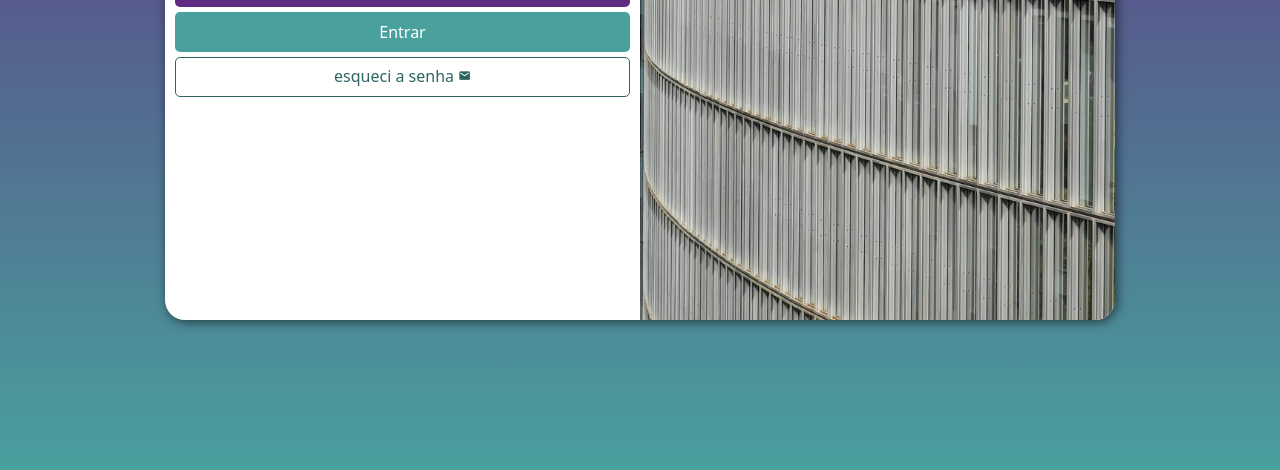
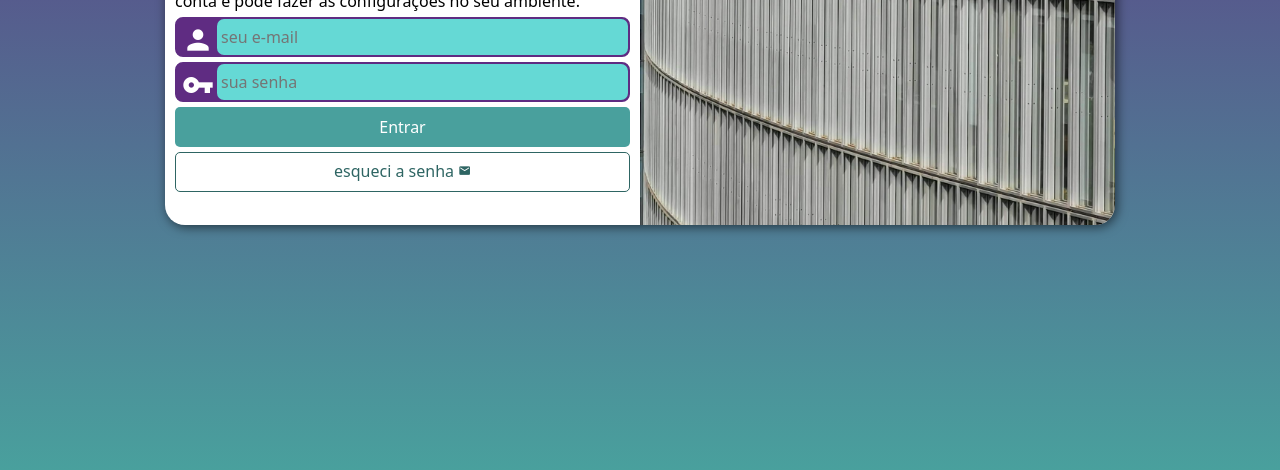
Before and after one commit to zeloyola/projeto-login, a plain HTML site: page index.html in a window 1280 px wide. Shown: the part 330-800 px from the top of the page. Drawn offline with Linux system fonts and the light colour scheme.

Commit message:
Resolução da página de Login

```diff
--- a/estilos/media-query.css
+++ b/estilos/media-query.css
@@ -2,12 +2,14 @@
 
 @media screen and (min-width: 768px) and (max-width:992px) {
 
+    /* cofig. tablet */
     body {
         background-image: linear-gradient(to top, #49a09d, #5f2c82);
     }
 
     section#login {
         width: 80vw;
+        height: 300px;
     }
 
     section#login>div#imagem {
@@ -23,13 +25,15 @@
 }
 
 @media screen and (min-width:992px) {
+ /* Config. Desktop*/
+    body {
 
-    body {
         background-image: linear-gradient(to top, #49a09d, #5f2c82);
     }
 
     section#login {
         width: 950px;
+        height: 310px;
     }
 
     section#login>div#imagem {
@@ -43,7 +47,7 @@
         width: 50%;
     }
 
-    #login>p{
-    font-size: 2em;
+    #login>p {
+        font-size: 2em;
+    }
 }
-}
--- a/estilos/style.css
+++ b/estilos/style.css
@@ -30,15 +30,15 @@ section#login {
     position: absolute;
     top: 50%;
     left: 50%;
-    transform: translate(-50%, -50%);
     overflow: hidden;
 
     background-color: white;
     width: 250px;
-    height: 500px;
+    height: 550px;
     border-radius: 20px;
     box-shadow: 2px 2px 11px rgba(0, 0, 0, 0.581);
 
+    transform: translate(-50%, -50%);
     transition: width .3s, heigth .3s;
     transition-timing-function: ease;
 }
@@ -65,17 +65,44 @@ section#login {
     font-size: .8em;
 }
 
-form>div.campo{
+form>div.campo {
     background-color: #5f2c82;
+    border: 2px solid #5f2c82;
     height: 40px;
-    border-radius: 5px;
+    border-radius: 8px;
     margin: 5px 0px;
 
 }
 
-form label{
+form label {
     display: none;
 }
+
+div.campo>i {
+    color: white;
+    /* background-color: black; */
+    font-size: 2em;
+    width: 40px;
+    padding: 5px;
+}
+
+div.campo>input {
+    background-color: #65d9d5;
+    font-size: 1em;
+    width: calc(100% - 40px);
+    height: 100%;
+    border: 0px;
+    border-radius: 7px;
+    padding: 4px;
+    transform: translateY(-42px) translateX(40px);
+
+}
+
+div.form>input:focus-within {
+    background-color: white;
+    border: none;
+}
+
 
 form>input[type=submit] {
     display: block;
@@ -94,7 +121,7 @@ form>input[type=submit]:hover {
     background-color: #2e6563;
 }
 
-form>a.botao{
+form>a.botao {
     display: block;
     text-align: center;
     font-size: 1em;
@@ -109,11 +136,11 @@ form>a.botao{
     text-decoration: none;
 }
 
-form>a.botao:hover{
+form>a.botao:hover {
     background-color: #65d9d5;
 
 }
 
-form>a.botao>i{
+form>a.botao>i {
     font-size: .8em;
 }
```
